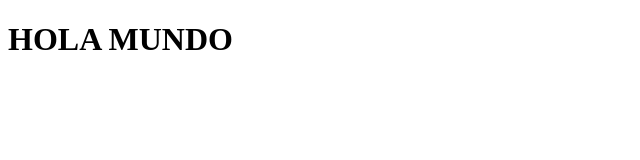
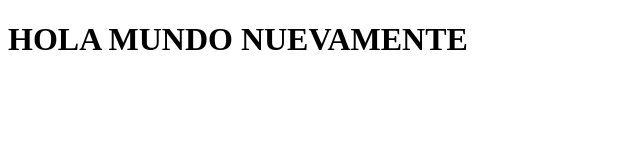
Before and after one commit to yola2405/Portafolio2-1, a plain HTML site: page index.html in a window 1280 px wide. Shown: the whole page, without its empty margins (0-640 px from the left). Drawn offline with Linux system fonts and the light colour scheme.

Commit message:
Cambio en h1

```diff
--- a/index.html
+++ b/index.html
@@ -7,6 +7,6 @@
     <title>Document</title>
 </head>
 <body>
-    <h1>HOLA MUNDO</h1>
+    <h1>HOLA MUNDO NUEVAMENTE</h1>
 </body>
 </html>
```
